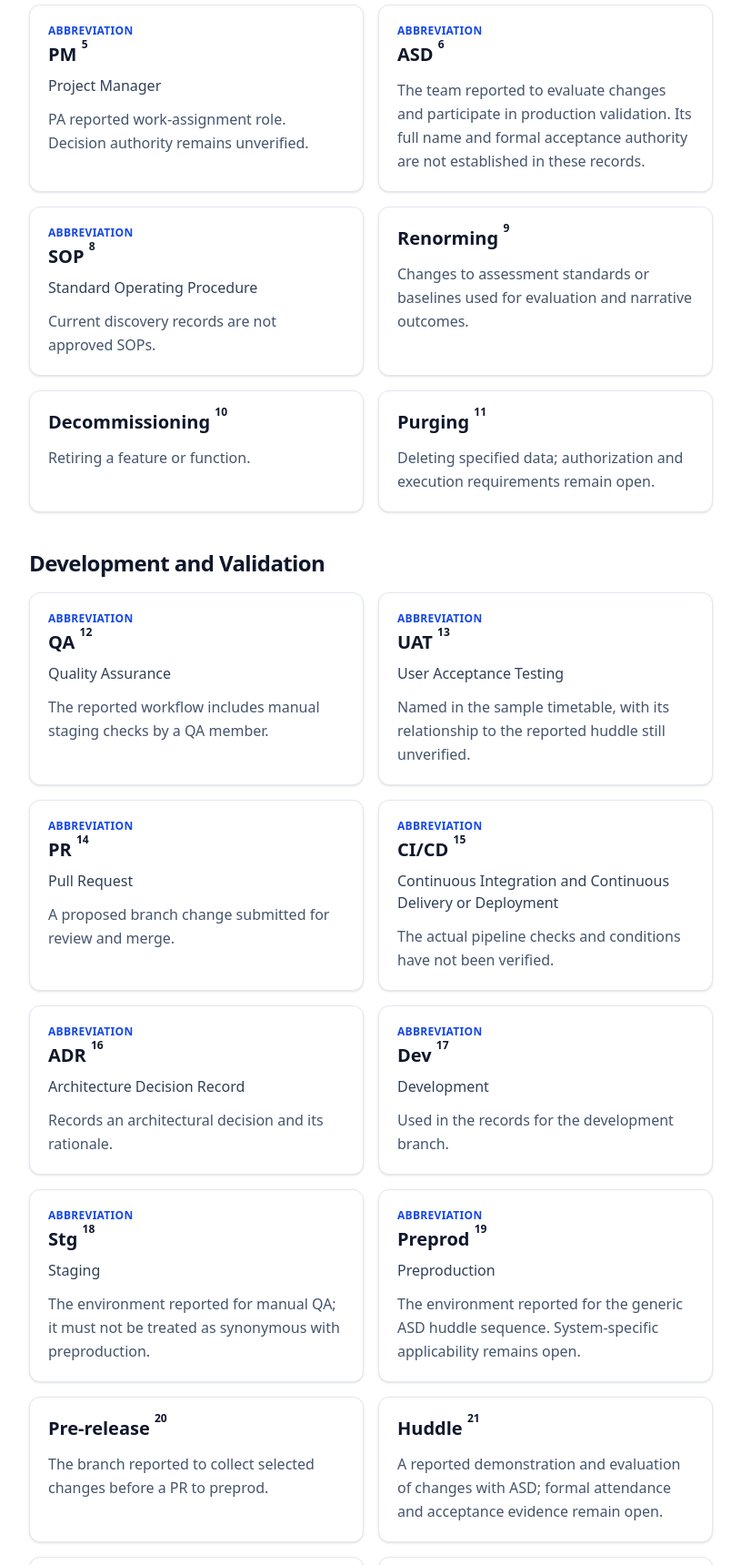
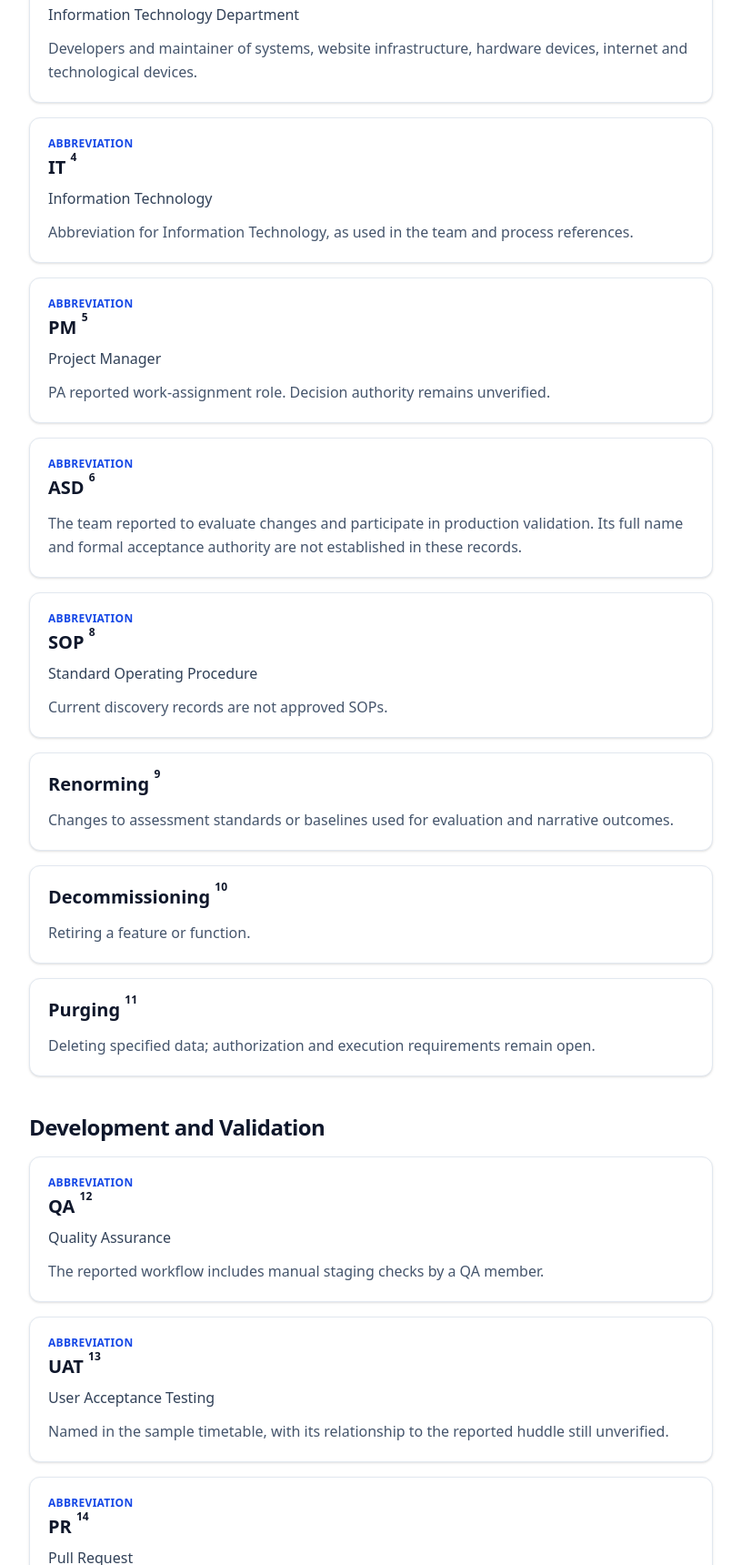
Before and after one commit to PAP-PDI-IT-Team/pap_sop_manual, a website: page pages/glossary/index.html in a window 1280 px wide. Shown: the part 1080-2800 px from the top of the page at 91% size, without its empty margins (248-1063 px from the left). Drawn offline with nearby package versions, Linux system fonts and the light colour scheme.

Commit message:
feat(glossary): restore entry boxes in single-column layout
- Restore individual box/card designs for glossary entries while maintaining the existing single-column layout. Preserve all original glossary content, entry order, and navigation. Keep hover effects disabled to maintain a clean and consistent design.

Co-authored-by: Copilot <223556219+Copilot@users.noreply.github.com>

```diff
--- a/pages/glossary/index.html
+++ b/pages/glossary/index.html
@@ -248,9 +248,9 @@
                   >
                     Requests and Ownership
                   </h2>
-                  <div class="mt-4 grid gap-4 md:grid-cols-2">
+                  <div class="mt-4 grid grid-cols-1 gap-4">
                     <article
-                      class="interactive-card rounded-xl border border-slate-200 bg-white p-5 shadow-sm"
+                      class="rounded-xl border border-slate-200 bg-white p-5 shadow-sm"
                       data-glossary-entry
                       data-glossary-category="requests"
                     >
@@ -273,7 +273,7 @@
                       </p>
                     </article>
                     <article
-                      class="interactive-card rounded-xl border border-slate-200 bg-white p-5 shadow-sm"
+                      class="rounded-xl border border-slate-200 bg-white p-5 shadow-sm"
                       data-glossary-entry
                       data-glossary-category="requests"
                     >
@@ -297,7 +297,7 @@
                       </p>
                     </article>
                     <article
-                      class="interactive-card rounded-xl border border-slate-200 bg-white p-5 shadow-sm"
+                      class="rounded-xl border border-slate-200 bg-white p-5 shadow-sm"
                       data-glossary-entry
                       data-glossary-category="requests"
                     >
@@ -322,7 +322,7 @@
                       </p>
                     </article>
                     <article
-                      class="interactive-card rounded-xl border border-slate-200 bg-white p-5 shadow-sm"
+                      class="rounded-xl border border-slate-200 bg-white p-5 shadow-sm"
                       data-glossary-entry
                       data-glossary-category="requests"
                     >
@@ -346,7 +346,7 @@
                       </p>
                     </article>
                     <article
-                      class="interactive-card rounded-xl border border-slate-200 bg-white p-5 shadow-sm"
+                      class="rounded-xl border border-slate-200 bg-white p-5 shadow-sm"
                       data-glossary-entry
                       data-glossary-category="requests"
                     >
@@ -370,7 +370,7 @@
                       </p>
                     </article>
                     <article
-                      class="interactive-card rounded-xl border border-slate-200 bg-white p-5 shadow-sm"
+                      class="rounded-xl border border-slate-200 bg-white p-5 shadow-sm"
                       data-glossary-entry
                       data-glossary-category="requests"
                     >
@@ -393,7 +393,7 @@
                       </p>
                     </article>
                     <article
-                      class="interactive-card rounded-xl border border-slate-200 bg-white p-5 shadow-sm"
+                      class="rounded-xl border border-slate-200 bg-white p-5 shadow-sm"
                       data-glossary-entry
                       data-glossary-category="requests"
                     >
@@ -416,7 +416,7 @@
                       </p>
                     </article>
                     <article
-                      class="interactive-card rounded-xl border border-slate-200 bg-white p-5 shadow-sm"
+                      class="rounded-xl border border-slate-200 bg-white p-5 shadow-sm"
                       data-glossary-entry
                       data-glossary-category="requests"
                     >
@@ -432,7 +432,7 @@
                       </p>
                     </article>
                     <article
-                      class="interactive-card rounded-xl border border-slate-200 bg-white p-5 shadow-sm"
+                      class="rounded-xl border border-slate-200 bg-white p-5 shadow-sm"
                       data-glossary-entry
                       data-glossary-category="requests"
                     >
@@ -448,7 +448,7 @@
                       </p>
                     </article>
                     <article
-                      class="interactive-card rounded-xl border border-slate-200 bg-white p-5 shadow-sm"
+                      class="rounded-xl border border-slate-200 bg-white p-5 shadow-sm"
                       data-glossary-entry
                       data-glossary-category="requests"
                     >
@@ -472,9 +472,9 @@
                   >
                     Development and Validation
                   </h2>
-                  <div class="mt-4 grid gap-4 md:grid-cols-2">
+                  <div class="mt-4 grid grid-cols-1 gap-4">
                     <article
-                      class="interactive-card rounded-xl border border-slate-200 bg-white p-5 shadow-sm"
+                      class="rounded-xl border border-slate-200 bg-white p-5 shadow-sm"
                       data-glossary-entry
                       data-glossary-category="development"
                     >
@@ -498,7 +498,7 @@
                       </p>
                     </article>
                     <article
-                      class="interactive-card rounded-xl border border-slate-200 bg-white p-5 shadow-sm"
+                      class="rounded-xl border border-slate-200 bg-white p-5 shadow-sm"
                       data-glossary-entry
                       data-glossary-category="development"
                     >
@@ -522,7 +522,7 @@
                       </p>
                     </article>
                     <article
-                      class="interactive-card rounded-xl border border-slate-200 bg-white p-5 shadow-sm"
+                      class="rounded-xl border border-slate-200 bg-white p-5 shadow-sm"
                       data-glossary-entry
                       data-glossary-category="development"
                     >
@@ -545,7 +545,7 @@
                       </p>
                     </article>
                     <article
-                      class="interactive-card rounded-xl border border-slate-200 bg-white p-5 shadow-sm"
+                      class="rounded-xl border border-slate-200 bg-white p-5 shadow-sm"
                       data-glossary-entry
                       data-glossary-category="development"
                     >
@@ -570,7 +570,7 @@
                       </p>
                     </article>
                     <article
-                      class="interactive-card rounded-xl border border-slate-200 bg-white p-5 shadow-sm"
+                      class="rounded-xl border border-slate-200 bg-white p-5 shadow-sm"
                       data-glossary-entry
                       data-glossary-category="development"
                     >
@@ -593,7 +593,7 @@
                       </p>
                     </article>
                     <article
-                      class="interactive-card rounded-xl border border-slate-200 bg-white p-5 shadow-sm"
+                      class="rounded-xl border border-slate-200 bg-white p-5 shadow-sm"
                       data-glossary-entry
                       data-glossary-category="development"
                     >
@@ -614,7 +614,7 @@
                       </p>
                     </article>
                     <article
-                      class="interactive-card rounded-xl border border-slate-200 bg-white p-5 shadow-sm"
+                      class="rounded-xl border border-slate-200 bg-white p-5 shadow-sm"
                       data-glossary-entry
                       data-glossary-category="development"
                     >
@@ -636,7 +636,7 @@
                       </p>
                     </article>
                     <article
-                      class="interactive-card rounded-xl border border-slate-200 bg-white p-5 shadow-sm"
+                      class="rounded-xl border border-slate-200 bg-white p-5 shadow-sm"
                       data-glossary-entry
                       data-glossary-category="development"
                     >
@@ -660,7 +660,7 @@
                       </p>
                     </article>
                     <article
-                      class="interactive-card rounded-xl border border-slate-200 bg-white p-5 shadow-sm"
+                      class="rounded-xl border border-slate-200 bg-white p-5 shadow-sm"
                       data-glossary-entry
                       data-glossary-category="development"
                     >
@@ -676,7 +676,7 @@
                       </p>
                     </article>
                     <article
-                      class="interactive-card rounded-xl border border-slate-200 bg-white p-5 shadow-sm"
+                      class="rounded-xl border border-slate-200 bg-white p-5 shadow-sm"
                       data-glossary-entry
                       data-glossary-category="development"
                     >
@@ -693,7 +693,7 @@
                       </p>
                     </article>
                     <article
-                      class="interactive-card rounded-xl border border-slate-200 bg-white p-5 shadow-sm"
+                      class="rounded-xl border border-slate-200 bg-white p-5 shadow-sm"
                       data-glossary-entry
                       data-glossary-category="development"
                     >
@@ -715,7 +715,7 @@
                       </p>
                     </article>
                     <article
-                      class="interactive-card rounded-xl border border-slate-200 bg-white p-5 shadow-sm"
+                      class="rounded-xl border border-slate-200 bg-white p-5 shadow-sm"
                       data-glossary-entry
                       data-glossary-category="development"
                     >
@@ -733,7 +733,7 @@
                       </p>
                     </article>
                     <article
-                      class="interactive-card rounded-xl border border-slate-200 bg-white p-5 shadow-sm"
+                      class="rounded-xl border border-slate-200 bg-white p-5 shadow-sm"
                       data-glossary-entry
                       data-glossary-category="development"
                     >
@@ -757,9 +757,9 @@
                   >
                     Information and Documentation
                   </h2>
-                  <div class="mt-4 grid gap-4 md:grid-cols-2">
+                  <div class="mt-4 grid grid-cols-1 gap-4">
                     <article
-                      class="interactive-card rounded-xl border border-slate-200 bg-white p-5 shadow-sm"
+                      class="rounded-xl border border-slate-200 bg-white p-5 shadow-sm"
                       data-glossary-entry
                       data-glossary-category="information"
                     >
@@ -783,7 +783,7 @@
                       </p>
                     </article>
                     <article
-                      class="interactive-card rounded-xl border border-slate-200 bg-white p-5 shadow-sm"
+                      class="rounded-xl border border-slate-200 bg-white p-5 shadow-sm"
                       data-glossary-entry
                       data-glossary-category="information"
                     >
@@ -807,7 +807,7 @@
                       </p>
                     </article>
                     <article
-                      class="interactive-card rounded-xl border border-slate-200 bg-white p-5 shadow-sm"
+                      class="rounded-xl border border-slate-200 bg-white p-5 shadow-sm"
                       data-glossary-entry
                       data-glossary-category="information"
                     >
@@ -831,7 +831,7 @@
                       </p>
                     </article>
                     <article
-                      class="interactive-card rounded-xl border border-slate-200 bg-white p-5 shadow-sm"
+                      class="rounded-xl border border-slate-200 bg-white p-5 shadow-sm"
                       data-glossary-entry
                       data-glossary-category="information"
                     >
@@ -855,7 +855,7 @@
                       </p>
                     </article>
                     <article
-                      class="interactive-card rounded-xl border border-slate-200 bg-white p-5 shadow-sm"
+                      class="rounded-xl border border-slate-200 bg-white p-5 shadow-sm"
                       data-glossary-entry
                       data-glossary-category="information"
                     >
```
